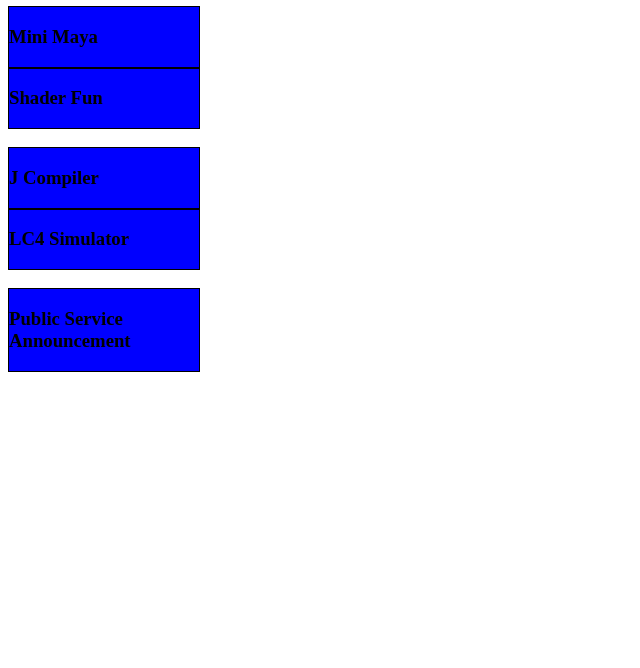
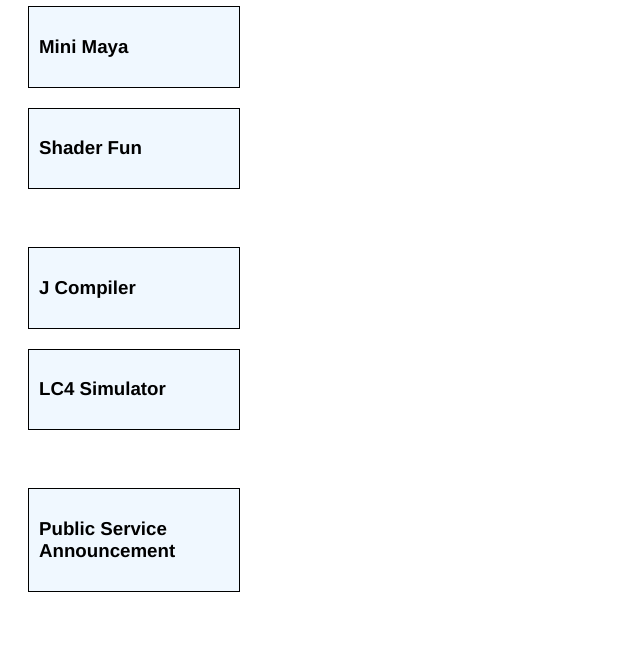
Before and after one commit to hansen-yi/hansen-yi.github.io, a plain HTML site: page index.html in a window 1280 px wide. Shown: the part 132-800 px from the top of the page, without its empty margins (0-640 px from the left). Drawn offline with Linux system fonts and the light colour scheme.

Commit message:
Update index.html

```diff
--- a/index.html
+++ b/index.html
@@ -3,7 +3,14 @@
   <head>
     <title>Hansen Yi</title>
     <style>
-      #project{background-color: blue; height: 10%; width: 15%; border: 1px solid black};
+      body {
+        font-family: Helvetica, sans-serif;
+      }
+      #project {
+        background-color: aliceblue; height: 40%; width: 15%; border: 1px solid black; align: center;
+        margin: 20px;
+        padding: 10px;
+      }
     </style>
   </head>
 <body>
```
